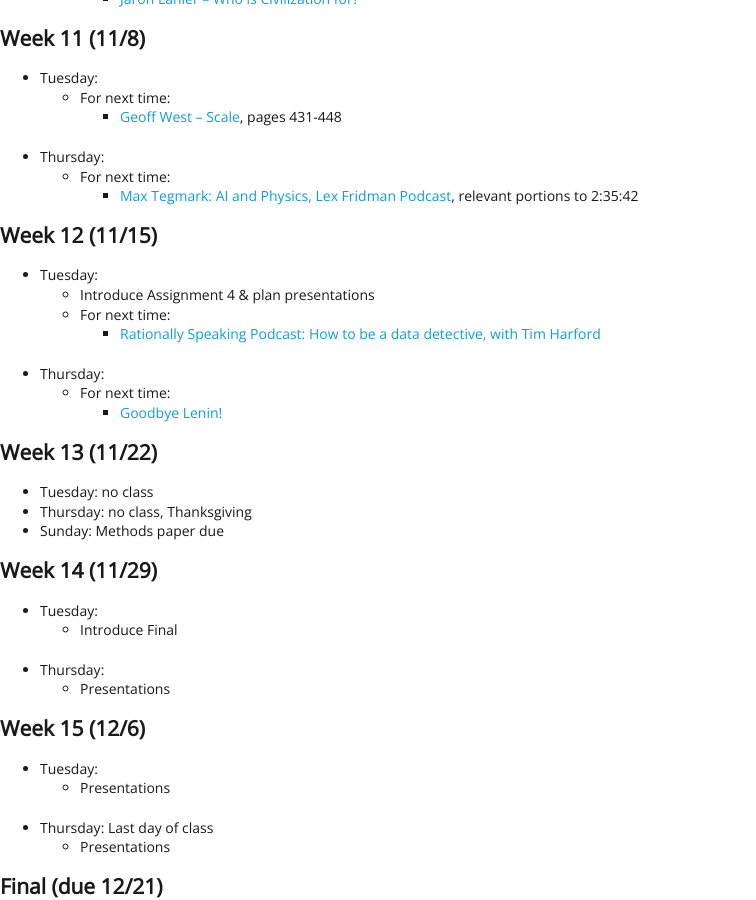
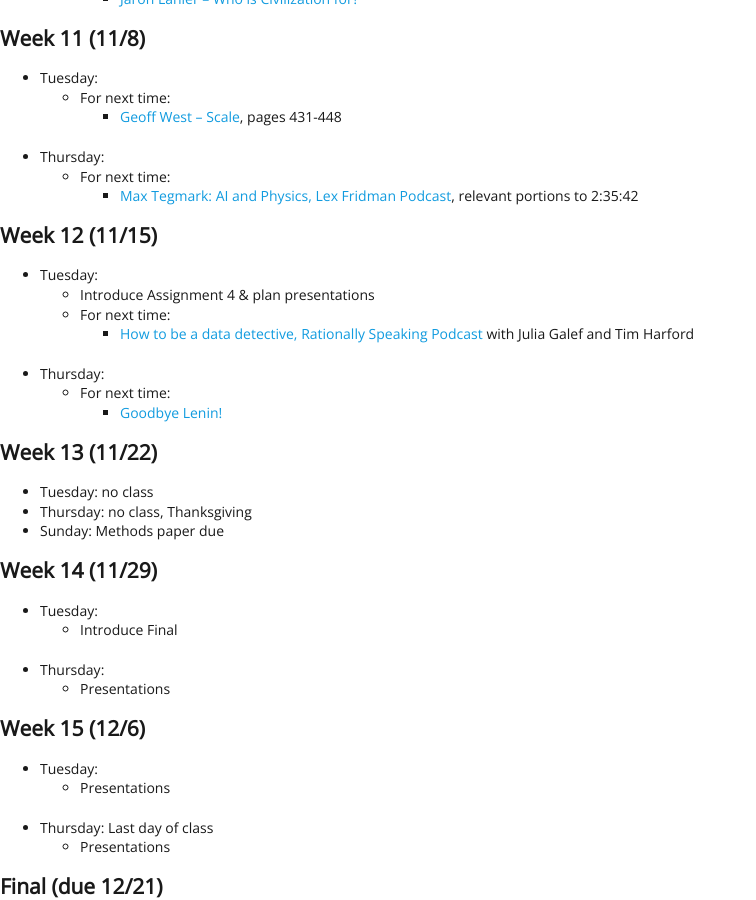
Before and after one commit to EMBrewer/dat150, a Jekyll site: the page built from _posts/2021-09-27-Schedule.md, in a window 1280 px wide and 900 px high, scrolled down 2218 px. Shown: the whole window, without its empty margins (0-756 px from the left). Built offline with Jekyll 4.4.1, drawn with Linux system fonts in a browser that asks for light colours; our own code applies the rules of GitHub Pages for plain Markdown files.

Commit message:
Update 2021-09-27-Schedule.md

```diff
--- a/_posts/2021-09-27-Schedule.md
+++ b/_posts/2021-09-27-Schedule.md
@@ -103,7 +103,7 @@
 - Tuesday:
 	- Introduce Assignment 4 & plan presentations
 	- For next time:
-		- [Rationally Speaking Podcast: How to be a data detective, with Tim Harford](http://rationallyspeakingpodcast.org/256-how-to-be-a-data-detective-tim-harford/)
+		- [How to be a data detective, Rationally Speaking Podcast](http://rationallyspeakingpodcast.org/256-how-to-be-a-data-detective-tim-harford/) with Julia Galef and Tim Harford
 - Thursday:
 	- For next time:
 		- [Goodbye Lenin!](https://www.youtube.com/watch?v=qQvzOipkkNM)
```
